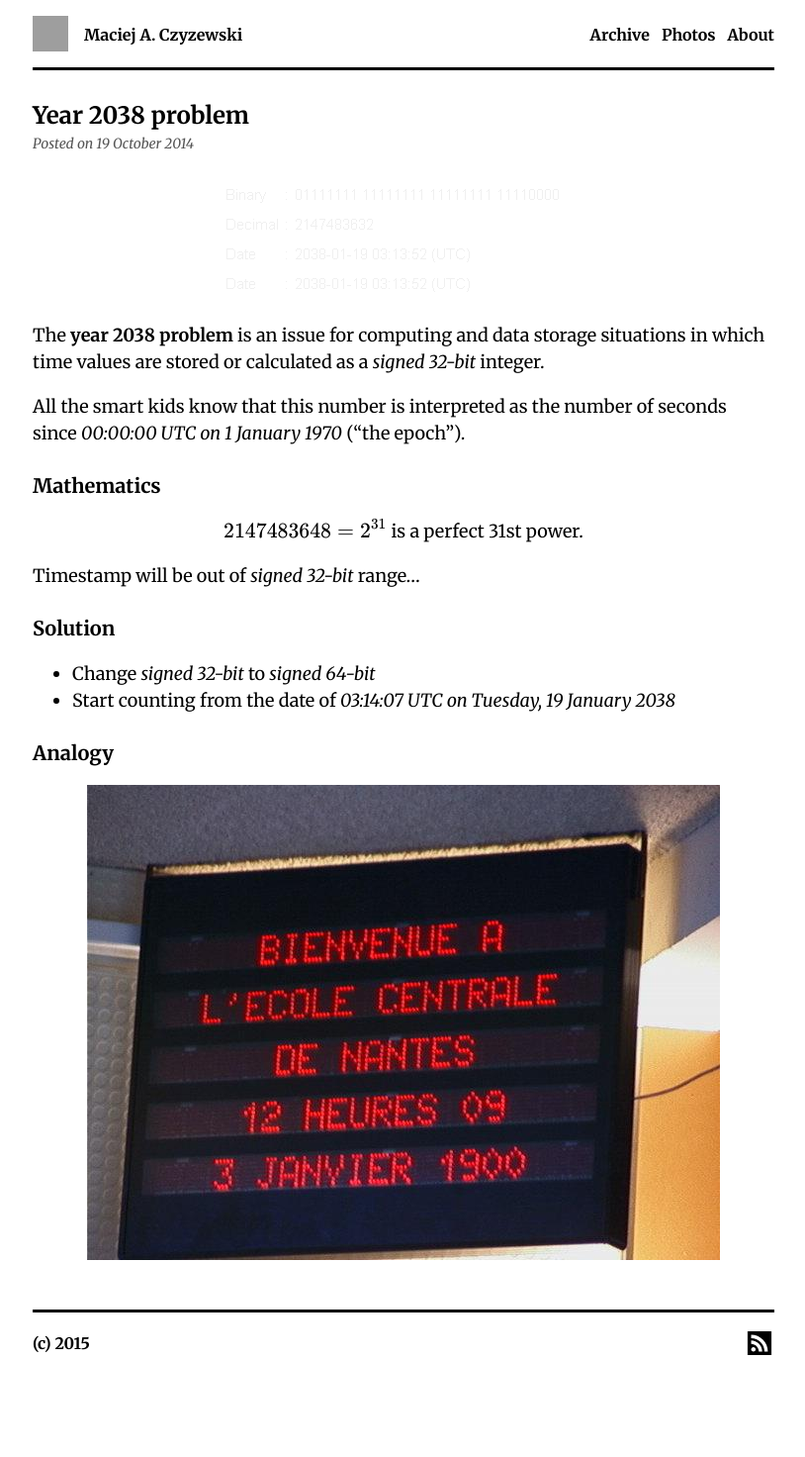
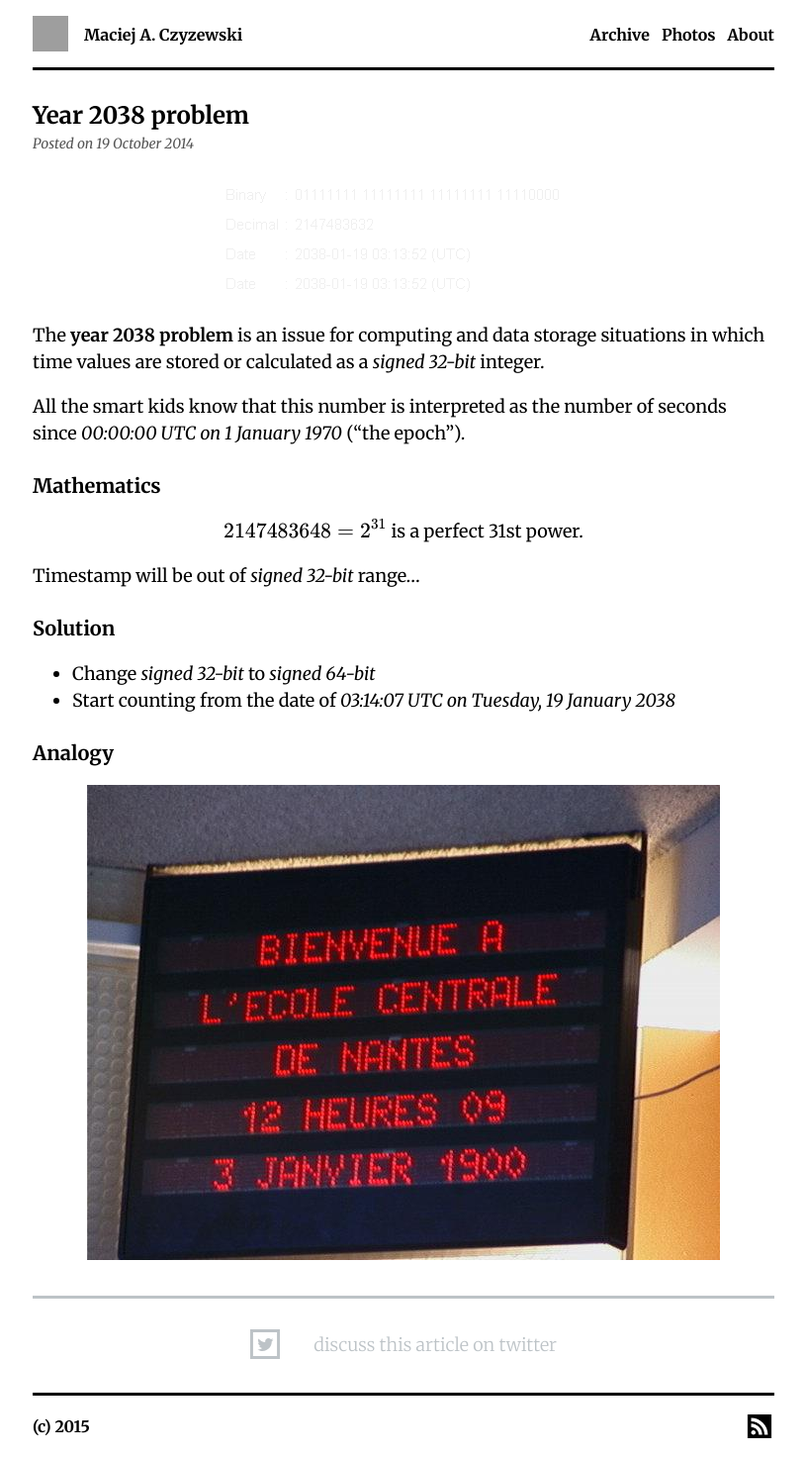
Before and after one commit to maciejczyzewski/maciejczyzewski.github.io, a Jekyll site: the page built from _posts/2014-10-19-year-2038-problem.markdown, in a window 1280 px wide. Shown: the whole page at 99% size, without its empty margins (232-1046 px from the left). Built offline with Jekyll 4.4.1, drawn with Linux system fonts in a browser that asks for light colours; Markdown is read by kramdown in place of the engine named in the settings; before the commit the page ends 1388 px from its top, so only the background shows below that; grey boxes are pictures that could not be loaded.

Commit message:
Add twitter comments/discussion system.

```diff
--- a/_layouts/post.html
+++ b/_layouts/post.html
@@ -9,4 +9,8 @@ layout: default
   </hgroup>
 
   <div>{{ content }}</div>
+
+  <!-- Twitter -->
+  <hr style="border-top-color:#bdc3c7!important;margin-top:2em;"><aside style="max-width:310px;margin: 0 auto;margin-top:1.75em;"><a href="https://twitter.com/share?text=@_czyzewski&url={{ site.url }}{{ page.url }}"><img src="/assets/images/icons/twitter.svg" alt="twitter" style="background:#bdc3c7;width:30px;float:left;"><span style="float:right;text-decoration:none;line-height:32px;color:#bdc3c7;font-weight:300;">discuss this article on twitter</span></a></aside>
+
 </article>
```
